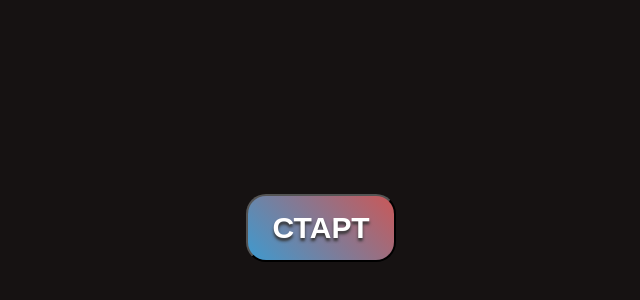
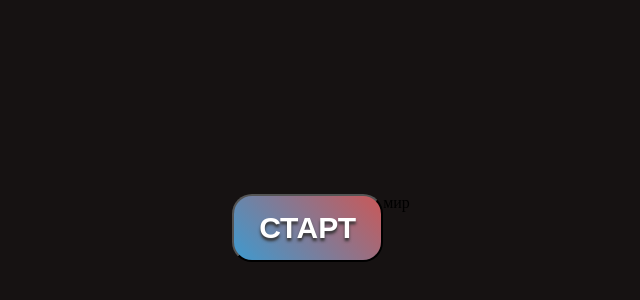
Before and after one commit to kostikot/tsestttt, a plain HTML site: page index.html in a window 1280 px wide. Shown: the part 172-472 px from the top of the page, without its empty margins (319-959 px from the left). Drawn offline with Linux system fonts and the light colour scheme.

Commit message:
add text

```diff
--- a/index.html
+++ b/index.html
@@ -34,7 +34,7 @@
     </head>
     <body class="flex">
         <button class="start">СТАРТ</button>
-
+мир
         <div id="game-container">
             <div id="info">
               <span class="info-span">Вопрос <span id="q-number"></span> из <span id="q-all"></span></span>
```
